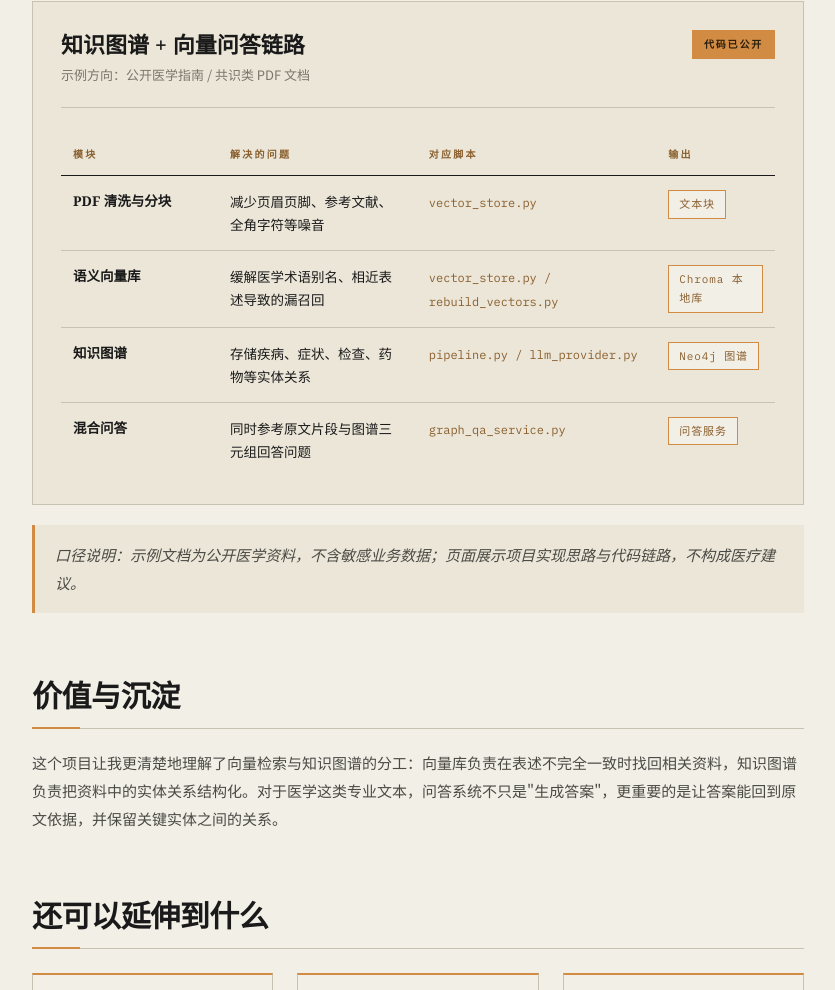
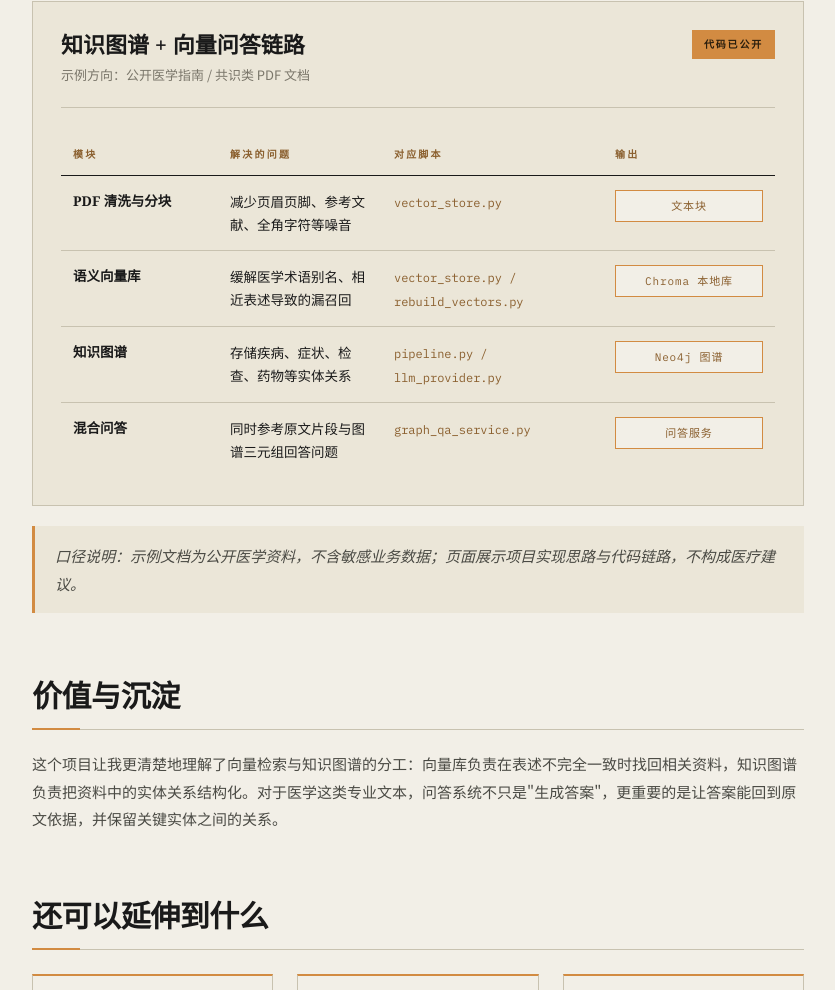
Before and after one commit to elainehuang129-ops/elainehuang129-ops.github.io, a plain HTML site: page projects/knowledge-graph-rag.html in a window 1280 px wide. Shown: the part 1633-2623 px from the top of the page, without its empty margins (344-1179 px from the left). Drawn offline with Linux system fonts and the light colour scheme.

Commit message:
Normalize evidence output pill widths on RAG case page
Make the four output pills in the evidence table share the same
width and height using inline-flex + min-width/min-height + nowrap,
so the rightmost column reads as one aligned system instead of four
variable labels.

```diff
--- a/projects/knowledge-graph-rag.html
+++ b/projects/knowledge-graph-rag.html
@@ -428,7 +428,9 @@ main { position: relative; z-index: 2; }
 }
 
 .status-pill {
-  display: inline-block;
+  display: inline-flex;
+  align-items: center;
+  justify-content: center;
   background: var(--paper);
   border: 1px solid var(--amber);
   color: var(--amber-deep);
@@ -436,6 +438,10 @@ main { position: relative; z-index: 2; }
   font-size: 11px;
   letter-spacing: 0.08em;
   padding: 4px 10px;
+  min-width: 148px;
+  min-height: 32px;
+  text-align: center;
+  white-space: nowrap;
 }
 
 .note {
```
